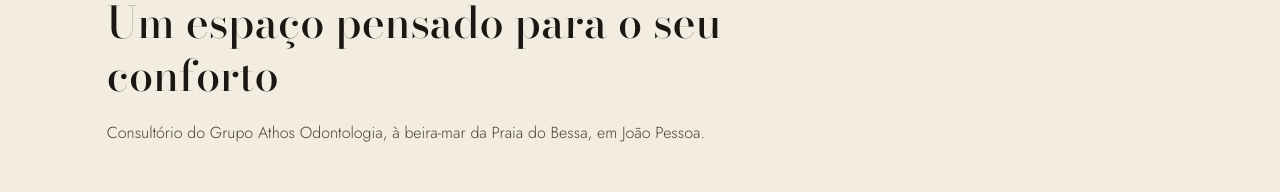
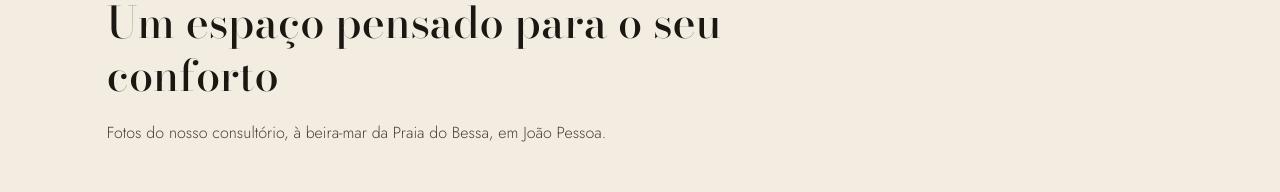
Before and after one commit to siteadrielly/site, a plain HTML site: page index.html in a window 1280 px wide. Shown: the part 3580-3772 px from the top of the page. Drawn offline with nearby package versions, Linux system fonts and the light colour scheme; a script that the page names is missing.

Commit message:
Update index.html

```diff
--- a/index.html
+++ b/index.html
@@ -741,7 +741,7 @@
     <div class="section-head on-light reveal">
       <div class="eyebrow on-light">Estrutura</div>
       <h2>Um espaço pensado para o seu conforto</h2>
-      <p>Consultório do Grupo Athos Odontologia, à beira-mar da Praia do Bessa, em João Pessoa.</p>
+      <p>Fotos do nosso consultório, à beira-mar da Praia do Bessa, em João Pessoa.</p>
     </div>
 
     <div class="clinic-gallery reveal">
```
